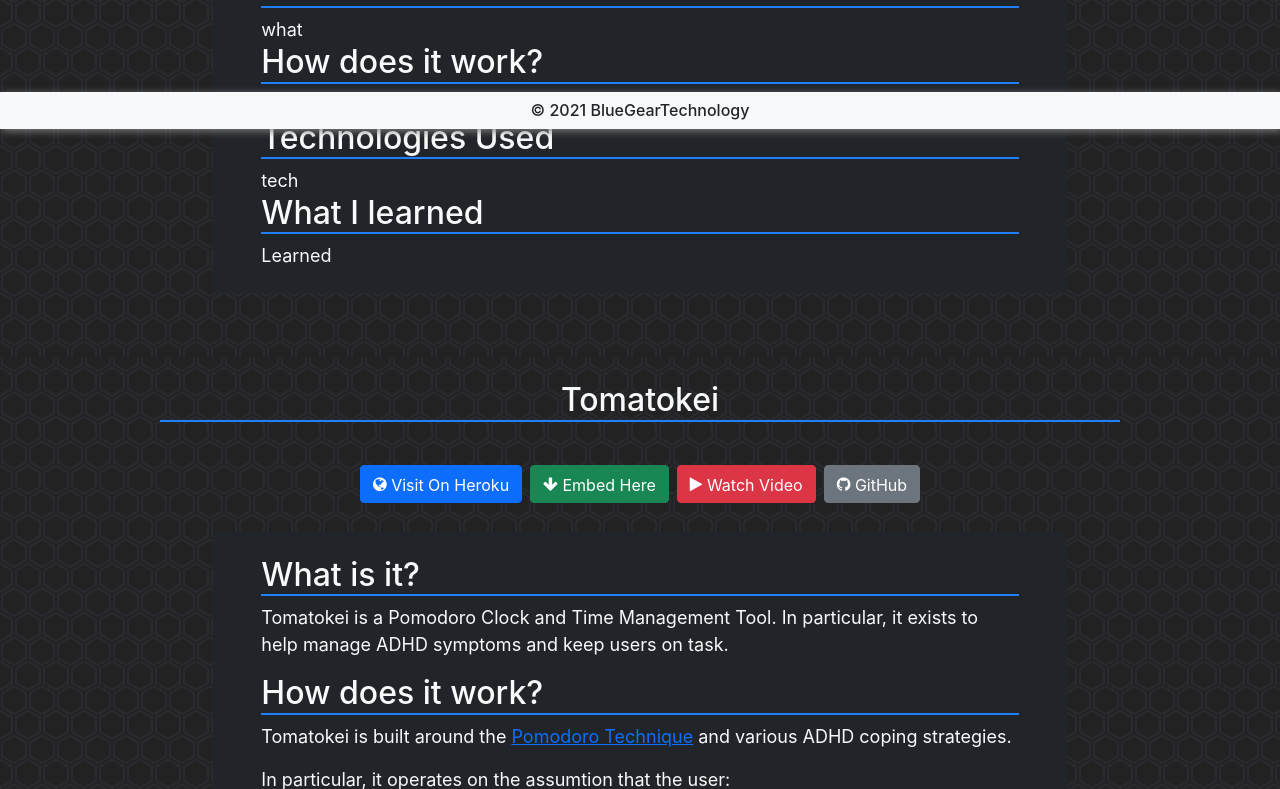
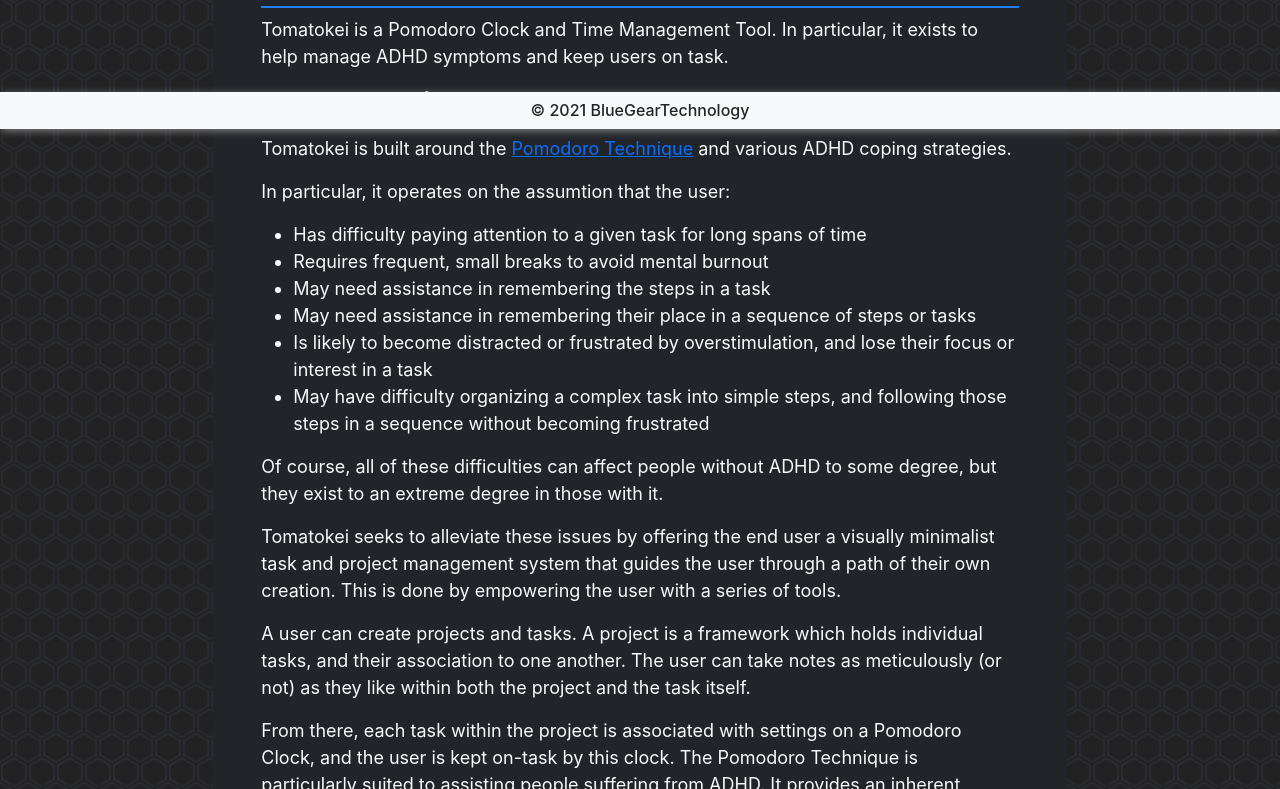
Before and after one commit to bluegeartechnology/portfolio, a React (Create React App) app: page /tomatokei in a window 1280 px wide. Shown: the part 671-1460 px from the top of the page. Built offline with nearby package versions, Linux system fonts and the light colour scheme.

Commit message:
Fully converted Tomatokei's page to use the abstract ProjectPage component.

```diff
--- a/src/Components/ProjectPage.js
+++ b/src/Components/ProjectPage.js
@@ -81,7 +81,10 @@ const ProjectPage = (props) => {
                     {props.how}
 
                     <h2>Technologies Used</h2>
-                    {props.tech}
+                    <div className="text-light my-5 mx-auto">
+                        {props.tech}
+                    </div>
+
 
                     <h2>What I learned</h2>
                     {props.learned}
--- a/src/pages/projects/Tomatokei.js
+++ b/src/pages/projects/Tomatokei.js
@@ -15,62 +15,11 @@ const Tomatokei = (props) => {
 
     useHistory();
 
+    let what = <>
+        <p>Tomatokei is a Pomodoro Clock and Time Management Tool. In particular, it exists to help manage ADHD symptoms and keep users on task.</p>
+    </>
 
-    return (
-        <div id="portfolio" className='py-5 my-4  text-light'>
-
-            {
-                <ProjectPage
-                    name='Tomatokei'
-                    what={'what'}
-                    how={'how'}
-                    tech={'tech'}
-                    learned={'Learned'}
-                    buttons={['github']}
-
-
-                />
-            }
-            <div className="animate__animated animate__fadeIn">
-                <h2 className='text-center col-9 mx-auto'>Tomatokei</h2>
-
-
-
-                <div id='imageAndEmbed' className="my-3 rounded mx-auto d-flex justify-content-center col-11 col-lg-6">
-
-                </div>
-
-                <div className="d-flex justify-content-center d-flex p-2">
-                    <a href="https://tomatokei.herokuapp.com" target='blank'><button className="btn btn-primary mx-1 my-1"><i className="fa fa-globe"></i>&nbsp;Visit On Heroku</button></a>
-
-                    <button className="btn btn-success mx-1 my-1" onClick={
-                        () => {
-                            document.getElementById('imageAndEmbed').innerHTML = `<iframe id='embeddedApp' className='mx-auto' src="https://tomatokei.herokuapp.com" frameborder="1"></iframe>`
-                            document.getElementById('embeddedApp').width = window.innerWidth
-                            document.getElementById('embeddedApp').height = window.innerHeight
-                        }
-
-                    }>
-                        <i className="fa fa-arrow-down"></i>
-                            &nbsp;Embed Here
-                            </button>
-
-                    <button className='btn btn-danger mx-1 my-1' onClick={() => {
-                        document.getElementById('imageAndEmbed').innerHTML = `<iframe id='embeddedApp' width="784" height="441" src="https://www.youtube.com/embed/03yBSzj7vKc" frameborder="0" allow="accelerometer; autoplay; clipboard-write; encrypted-media; gyroscope; picture-in-picture" allowfullscreen></iframe>`
-
-                    }}>
-                        <i className="fa fa-play"></i>
-                            &nbsp;Watch Video
-                    </button>
-
-                    <a href="https://github.com/bluegeartechnology/Tomatokei" target='blank'><button className="btn btn-secondary mx-1 my-1"><i className="fa fa-github"></i>&nbsp;GitHub</button></a>
-                </div>
-
-                <div className='container col-11 col-sm-10 col-md-10 col-lg-8 col-xl-8 bg-dark rounded px-5 py-4 my-3'>
-                    <h2>What is it?</h2>
-                    <p>Tomatokei is a Pomodoro Clock and Time Management Tool. In particular, it exists to help manage ADHD symptoms and keep users on task.</p>
-
-                    <h2>How does it work?</h2>
+    let how = <>
         <p>
             Tomatokei is built around the <a target='blank' href="https://en.wikipedia.org/wiki/Pomodoro_Technique">Pomodoro Technique</a> and various ADHD coping strategies.
                     </p>
@@ -120,10 +69,9 @@ const Tomatokei = (props) => {
         <p>
             Once the user is happy with a project or task, they can organize themselves even further by sending it directly to Google Calendar.
                     </p>
+    </>
 
-                    <h2>Technologies Used</h2>
-                    <div className="text-light my-5 mx-auto">
-
+    let tech = <>
         <div className='col-lg-2 col-md-3 col-sm-5 col-6 hvr-bob'>
             <img className='skillIcon col-12' src="html5.png" alt="" />
             <h3 className='text-center'>HTML 5</h3>
@@ -168,10 +116,9 @@ const Tomatokei = (props) => {
             </svg>
             <h3 className='text-center'>Bootstrap</h3>
         </div>
-                    </div>
+    </>
 
-
-
+    let learned = <>
         <h2>What I learned</h2>
         <p>
             This was my first truly full-stack application where everything really clicked and I knew what I was doing.
@@ -192,10 +139,23 @@ const Tomatokei = (props) => {
 
             </li>
         </ul>
-                </div>
+    </>
 
 
-            </div>
+    return (
+        <div id="portfolio" className='py-5 my-4  text-light'>
+
+            {
+                <ProjectPage
+                    name='Tomatokei'
+                    what={what}
+                    how={how}
+                    tech={tech}
+                    learned={learned}
+                    buttons={['github']}
+                />
+            }
+
         </div>
     )
 }
```
Lines whose indentation alone changed are shown as unchanged.
